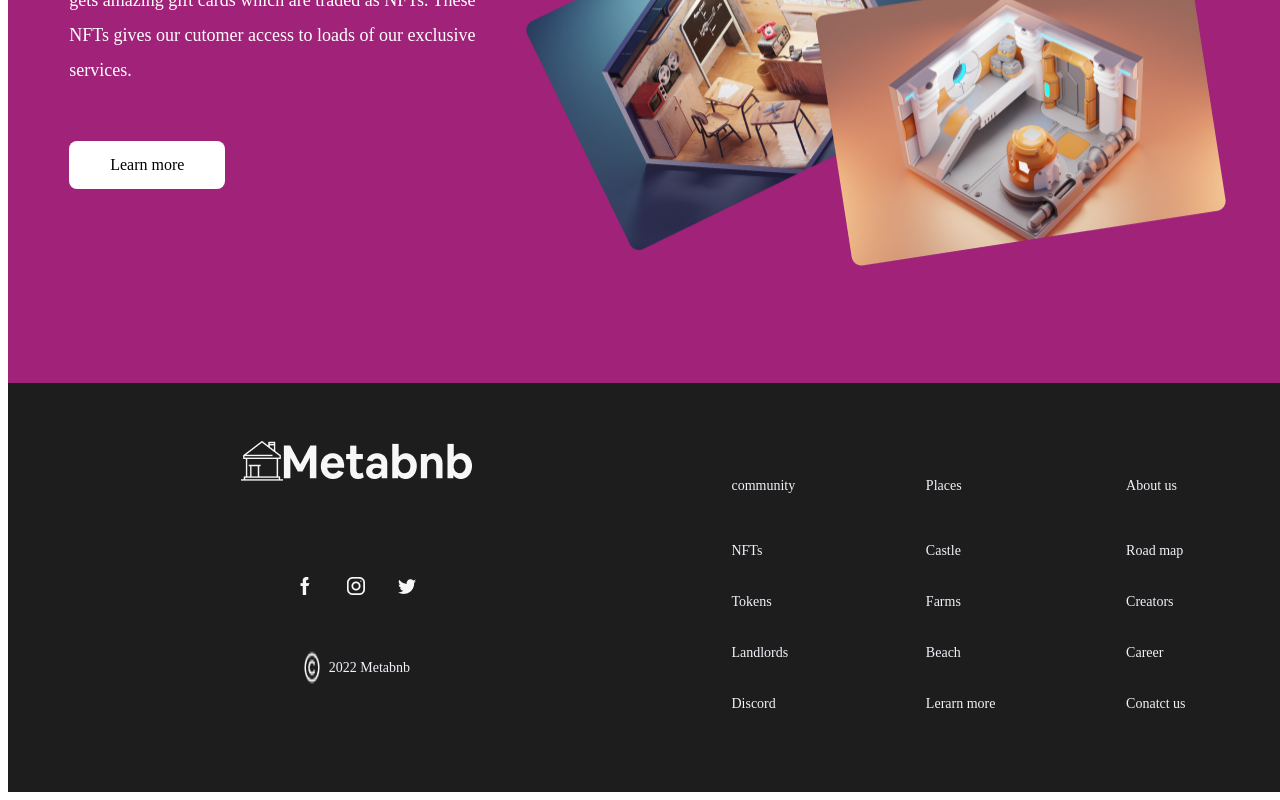
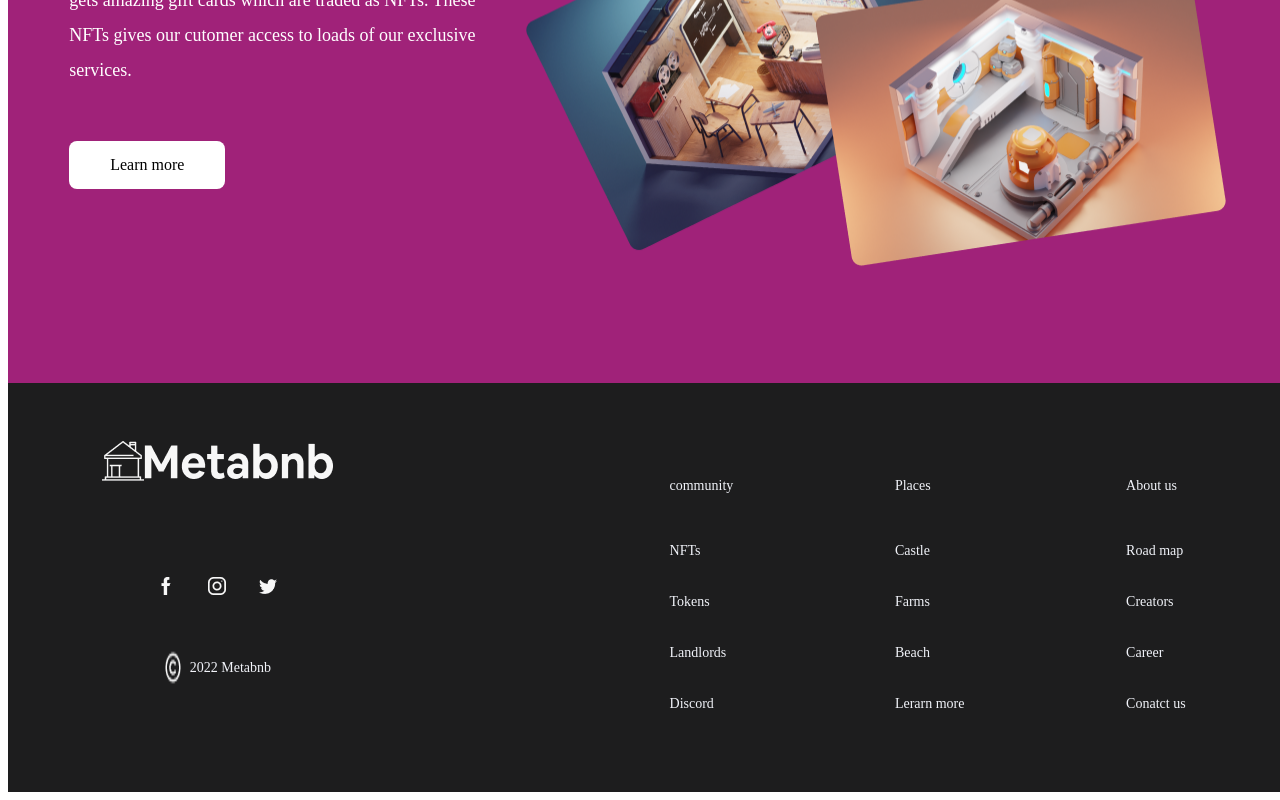
Before and after one commit to hillaryemeka/HNG-Stage-3-Task, a React (Create React App) app: page / in a window 1280 px wide. Shown: the part 2128-2928 px from the top of the page. Built offline with nearby package versions, Linux system fonts and the light colour scheme; the HTML template or start-up script is replaced by a standard one; a web font is replaced by a local one.

Commit message:
fix: footer fixed

```diff
--- a/src/index.css
+++ b/src/index.css
@@ -311,7 +311,7 @@ footer{
   width: 84%;
   max-width: 1240px;
   display: flex;
-  justify-content: center;
+  justify-content: space-between;
   align-items: center;
   gap: 12%;
   font-family: 'Red Rose';
@@ -328,7 +328,6 @@ footer{
   flex-direction: column;
   justify-content: center;
   align-items: center;
-   width: 52%;
 }
 #foot1_meta{
   display: flex;
```
